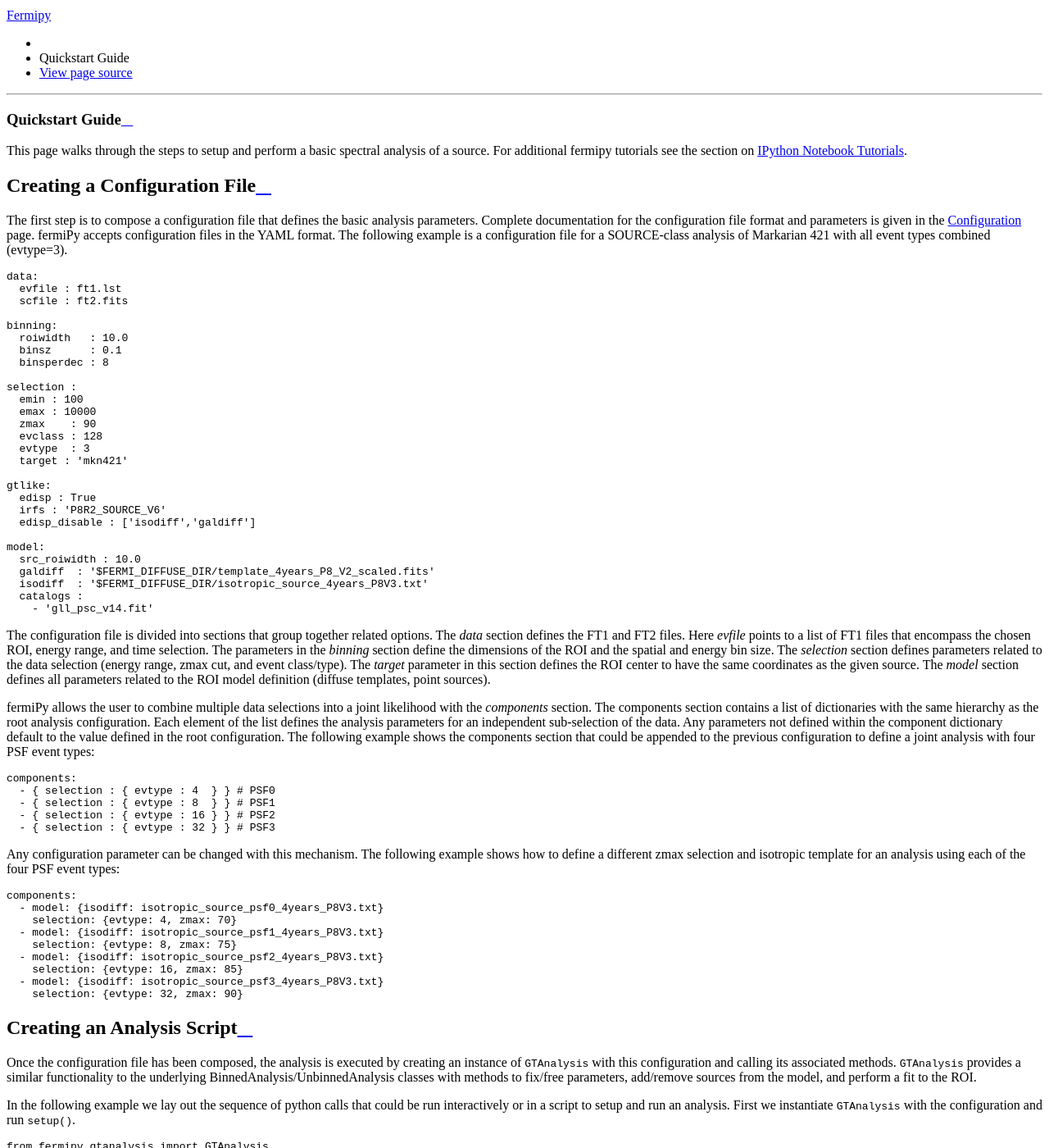
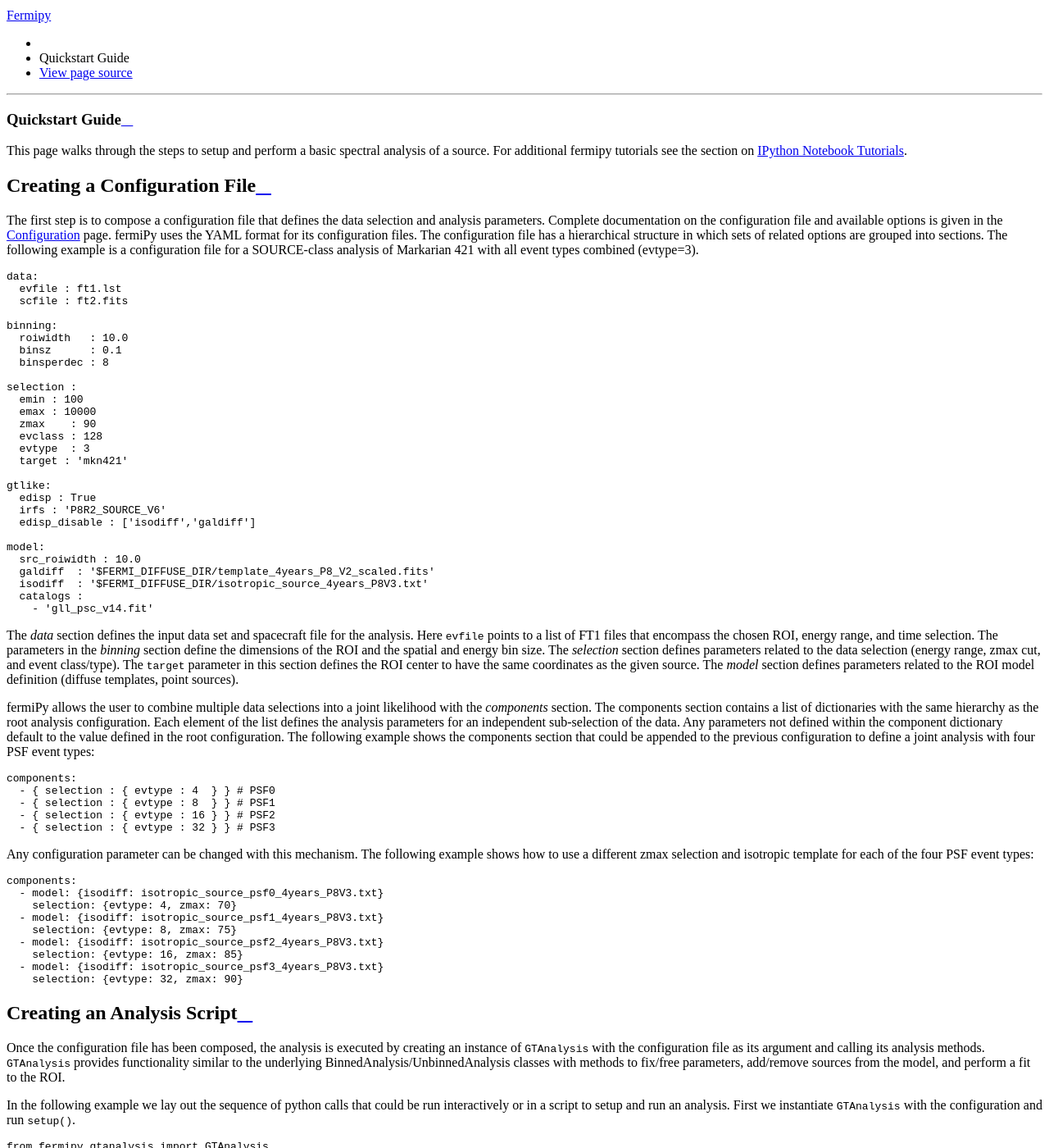
Before and after one commit to fermiPy/fermipy, a Sphinx documentation site: the page built from docs/quickstart.rst, in a window 1280 px wide and 1400 px high, scrolled down 267 px. Shown: the whole window at 82% size. Built offline with Sphinx 7.4.7 and the Read the Docs theme 2.0.0, drawn with Linux system fonts in a browser that asks for light colours; the version number could not be read and is left out.

Commit message:
Documentation tweaks.

```diff
--- a/docs/advanced/sed.rst
+++ b/docs/advanced/sed.rst
@@ -57,7 +57,7 @@ and written to the output file generated by
    # Get the sed results from the source object
    sed = gta.roi['sourceA']
 
-The contents of the analysis results dictionary are documented below:
+The contents of the output dictionary are documented below:
 
 ============= =================================================================
 Key           Description
--- a/docs/config/plotting.csv
+++ b/docs/config/plotting.csv
@@ -1,5 +1,5 @@
 ``catalogs``	None
-``cmap``	magma
-``draw_radii``	None
+``cmap``	ds9_b
 ``erange``	None
 ``format``	png
+``graticule_radii``	None
--- a/docs/config/residmap.csv
+++ b/docs/config/residmap.csv
@@ -1,3 +1,2 @@
 ``erange``	None
 ``model``	None
-``models``	None
--- a/docs/quickstart.rst
+++ b/docs/quickstart.rst
@@ -12,11 +12,13 @@ Creating a Configuration File
 -----------------------------
 
 The first step is to compose a configuration file that defines the
-basic analysis parameters.  Complete documentation for the configuration
-file format and parameters is given in the :ref:`config` page.
-fermiPy accepts configuration files in the YAML format.  The following
-example is a configuration file for a SOURCE-class analysis of
-Markarian 421 with all event types combined (evtype=3).
+data selection and analysis parameters.  Complete documentation on the
+configuration file and available options is given in the :ref:`config`
+page.  fermiPy uses the YAML format for its configuration files.  The
+configuration file has a hierarchical structure in which sets of
+related options are grouped into sections.  The following example is a
+configuration file for a SOURCE-class analysis of Markarian 421 with
+all event types combined (evtype=3).
 
 .. code-block:: yaml
 
@@ -49,17 +51,16 @@ Markarian 421 with all event types combined (evtype=3).
      catalogs :
        - 'gll_psc_v14.fit'
 
-The configuration file is divided into sections that group together
-related options.  The *data* section defines the FT1 and FT2 files.
-Here *evfile* points to a list of FT1 files that encompass the chosen
-ROI, energy range, and time selection.  The parameters in the
-*binning* section define the dimensions of the ROI and the spatial and energy
-bin size.  The *selection* section defines parameters related to the
-data selection (energy range, zmax cut, and event class/type).  The
-*target* parameter in this section defines the ROI center to have the
-same coordinates as the given source.   The *model*
-section defines all parameters related to the ROI model definition (diffuse
-templates, point sources).
+The *data* section defines the input data set and spacecraft file for
+the analysis.  Here ``evfile`` points to a list of FT1 files that
+encompass the chosen ROI, energy range, and time selection.  The
+parameters in the *binning* section define the dimensions of the ROI
+and the spatial and energy bin size.  The *selection* section defines
+parameters related to the data selection (energy range, zmax cut, and
+event class/type).  The ``target`` parameter in this section defines
+the ROI center to have the same coordinates as the given source.  The
+*model* section defines parameters related to the ROI model definition
+(diffuse templates, point sources).
 
 fermiPy allows the user to combine multiple data selections into a
 joint likelihood with the *components* section.  The components section
@@ -80,9 +81,8 @@ configuration to define a joint analysis with four PSF event types:
      - { selection : { evtype : 32 } } # PSF3
 
 Any configuration parameter can be changed with this mechanism.  The
-following example shows how to define a different zmax selection and
-isotropic template for an analysis using each of the four PSF event
-types:
+following example shows how to use a different zmax selection and
+isotropic template for each of the four PSF event types:
 
 .. code-block:: yaml
 
@@ -100,16 +100,14 @@ types:
 Creating an Analysis Script
 ---------------------------
 
-.. These classes are also directly exposed
-
 Once the configuration file has been composed, the analysis is
 executed by creating an instance of
-:py:class:`~fermipy.gtanalysis.GTAnalysis` with this configuration and
-calling its associated methods.
-:py:class:`~fermipy.gtanalysis.GTAnalysis` provides a similar
-functionality to the underlying BinnedAnalysis/UnbinnedAnalysis
-classes with methods to fix/free parameters, add/remove sources from
-the model, and perform a fit to the ROI.
+:py:class:`~fermipy.gtanalysis.GTAnalysis` with the configuration file
+as its argument and calling its analysis methods.
+:py:class:`~fermipy.gtanalysis.GTAnalysis` provides functionality
+similar to the underlying BinnedAnalysis/UnbinnedAnalysis classes with
+methods to fix/free parameters, add/remove sources from the model, and
+perform a fit to the ROI.
 
 In the following example we lay out the sequence of python calls that
 could be run interactively or in a script to setup and run an
```
